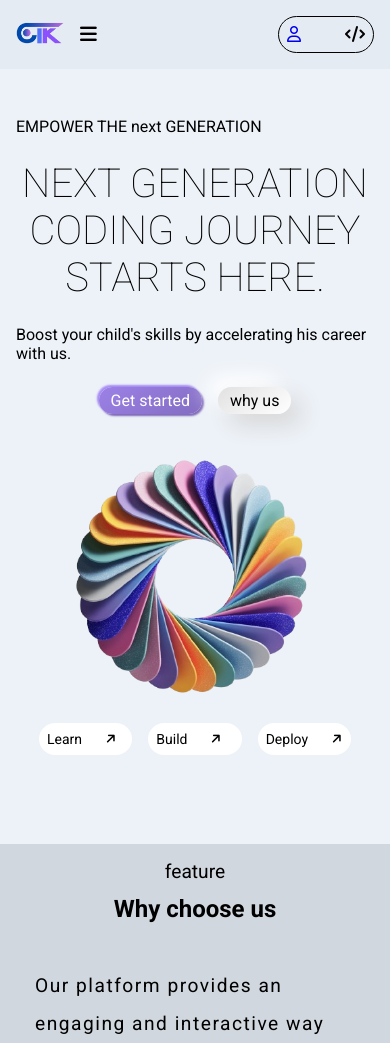
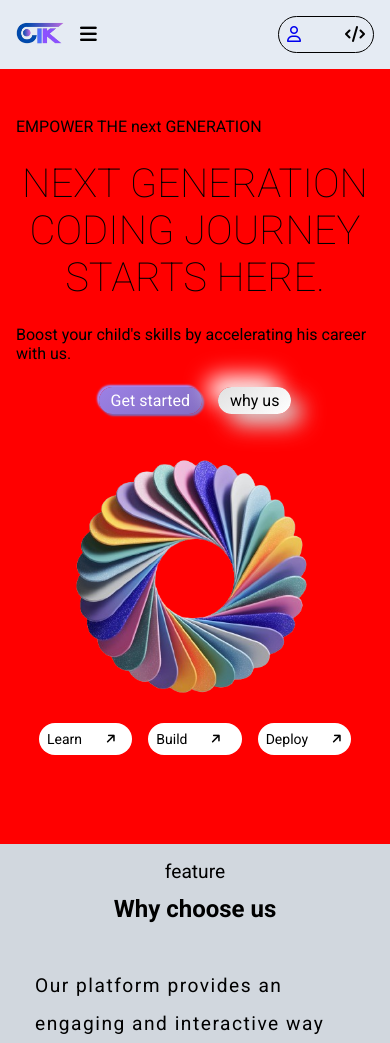
Before and after one commit to cobrianz/EDUTECT, a PHP site: page /index.html in a window 390 px wide. Shown: the top 1043 px of the page. Run offline with PHP 8.4, Linux system fonts and the light colour scheme; some libraries are stand-ins or nearby versions.

Commit message:
first commit

```diff
--- a/style.css
+++ b/style.css
@@ -893,6 +893,11 @@ video {
         width: 100%;
     }
 
+    .hero {
+        background: red;
+        padding-bottom: 3rem;
+    }
+
     nav {
         padding-top: 0;
     }
```
